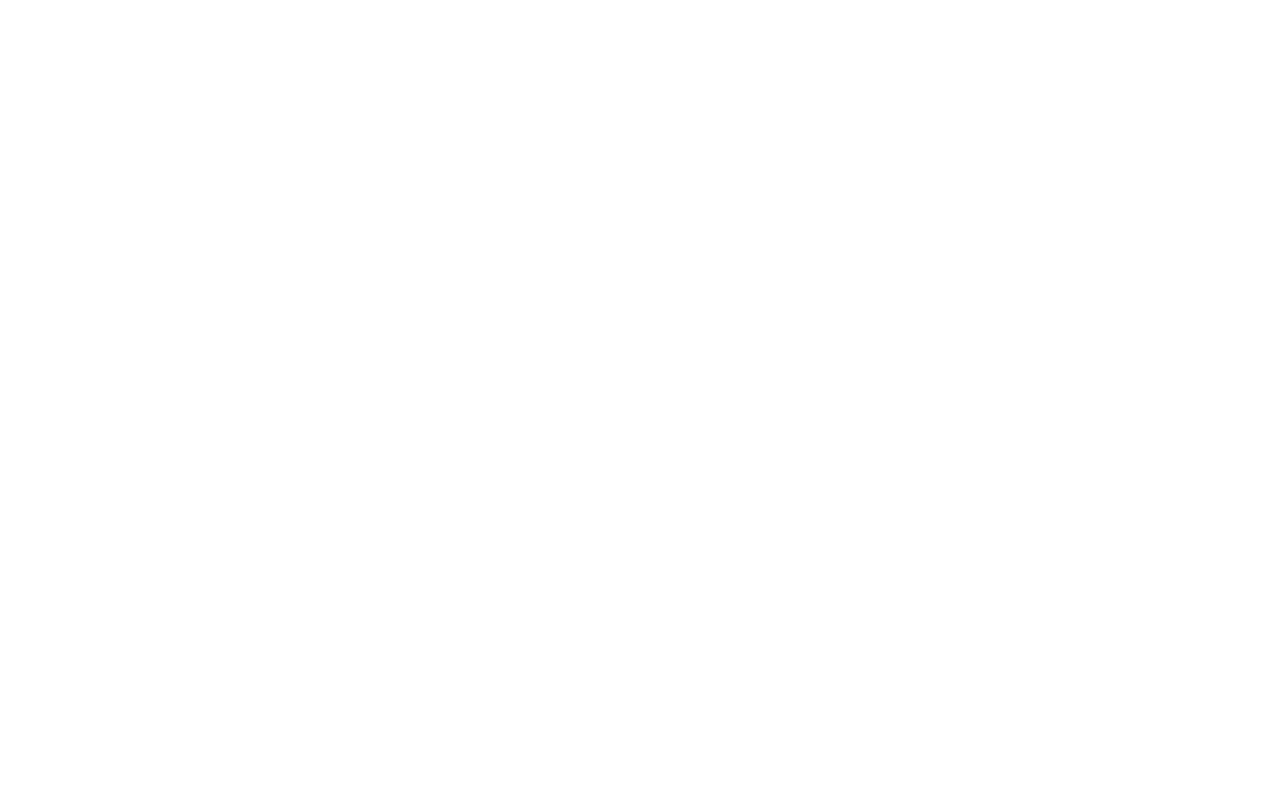
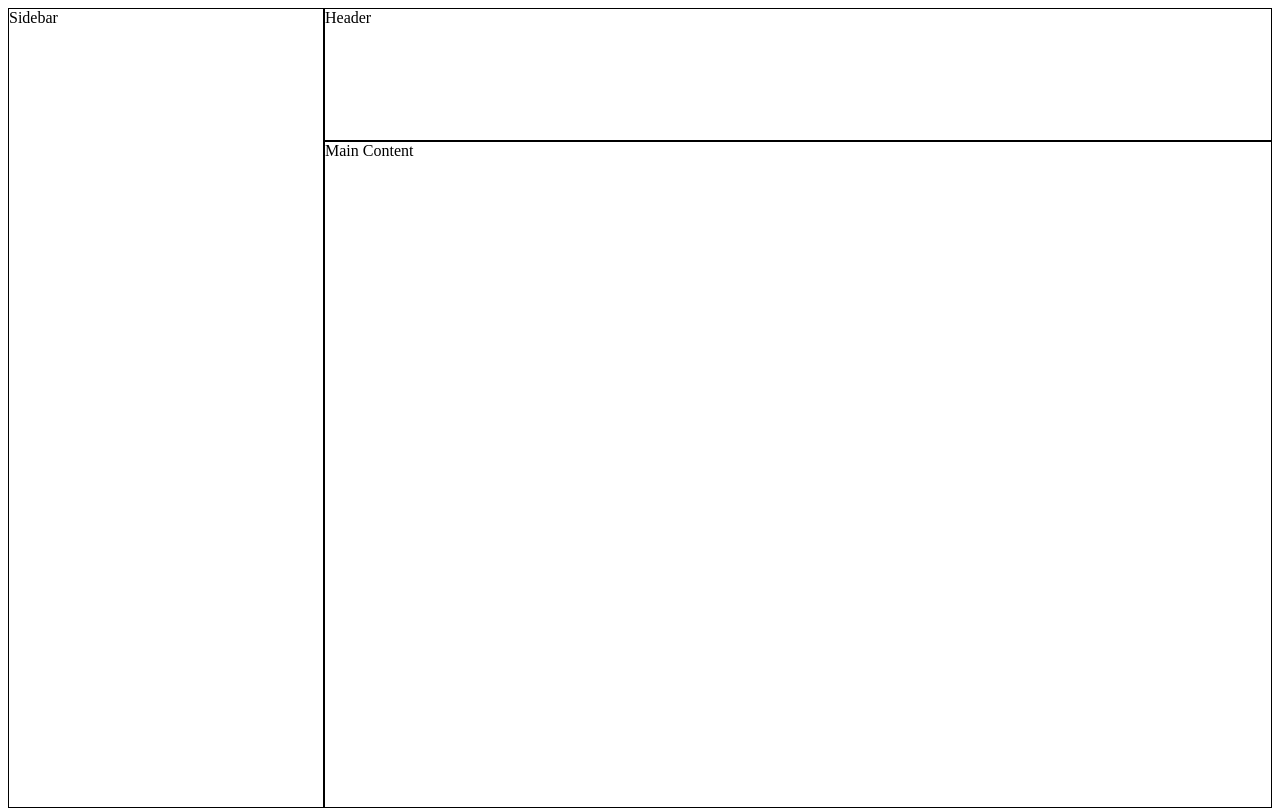
Before and after one commit to zkenncs/admin-dashboard, a plain HTML site: page index.html in a window 1280 px wide. Drawn offline with Linux system fonts and the light colour scheme.

Commit message:
Apply basic page layout

```diff
--- a/index.html
+++ b/index.html
@@ -8,6 +8,17 @@
   <link rel="stylesheet" href="styles.css">
 </head>
 <body>
+  <div id="grid-container">
+    <div id="sidebar">
+      Sidebar
+    </div>
+    <div id="header">
+      Header
+    </div>
+    <div id="main-content">
+      Main Content
+    </div>
+  </div>
 
 </body>
 </html>
--- a/styles.css
+++ b/styles.css
@@ -0,0 +1,22 @@
+* {
+    box-sizing: border-box;
+}
+
+html, body {
+    height: 100%;
+}
+
+#grid-container {
+    display: grid;
+    grid-template-columns: 1fr 3fr;
+    grid-template-rows: 1fr 5fr;
+    height: 100%;
+}
+
+#grid-container > * {
+    border: 1px solid black;
+}
+
+#sidebar {
+    grid-row: 1 / -1;
+}
```
